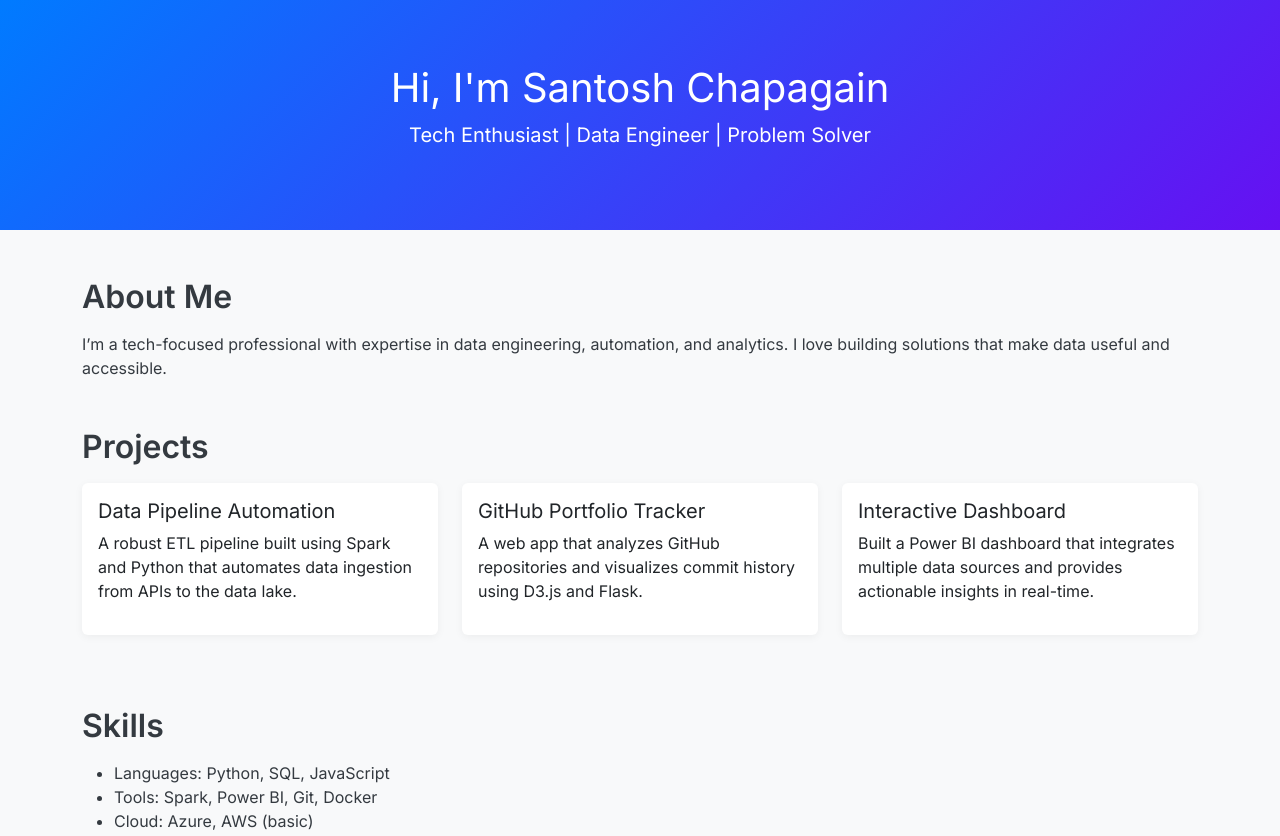
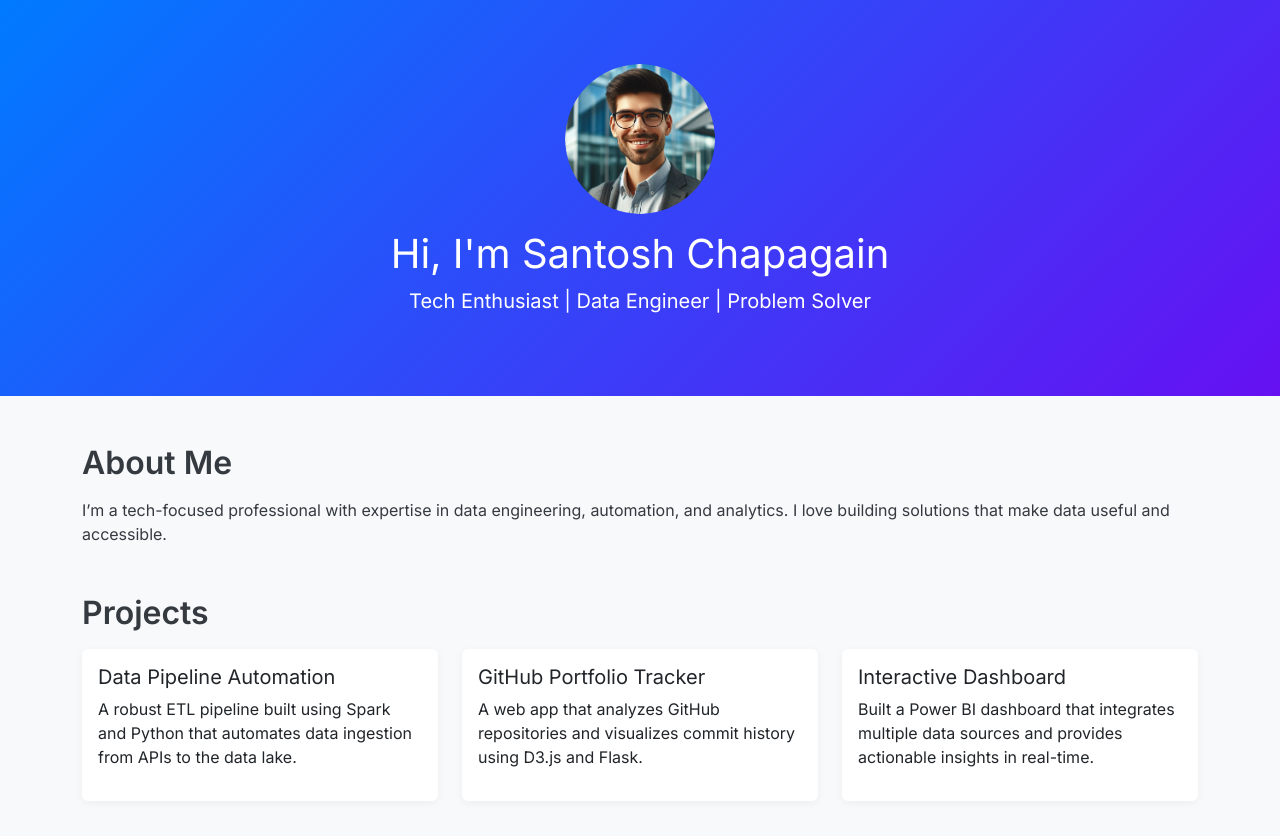
Before and after one commit to santoshchapagain/santoshchapagain.github.io, a plain HTML site: page index.html in a window 1280 px wide. Shown: the top 836 px of the page. Drawn offline with nearby package versions, Linux system fonts and the light colour scheme.

Commit message:
Add profile photo to hero section

```diff
--- a/index.html
+++ b/index.html
@@ -38,9 +38,11 @@
 </head>
 <body>
   <div class="hero">
+    <img src="profile.png" alt="Santosh Chapagain" style="width:150px;height:150px;border-radius:50%;margin-bottom:1rem;">
     <h1>Hi, I'm Santosh Chapagain</h1>
     <p class="lead">Tech Enthusiast | Data Engineer | Problem Solver</p>
   </div>
+
 
   <div class="container">
     <h2 class="section-title">About Me</h2>
```
Also changed, not shown: profile.png (added).
